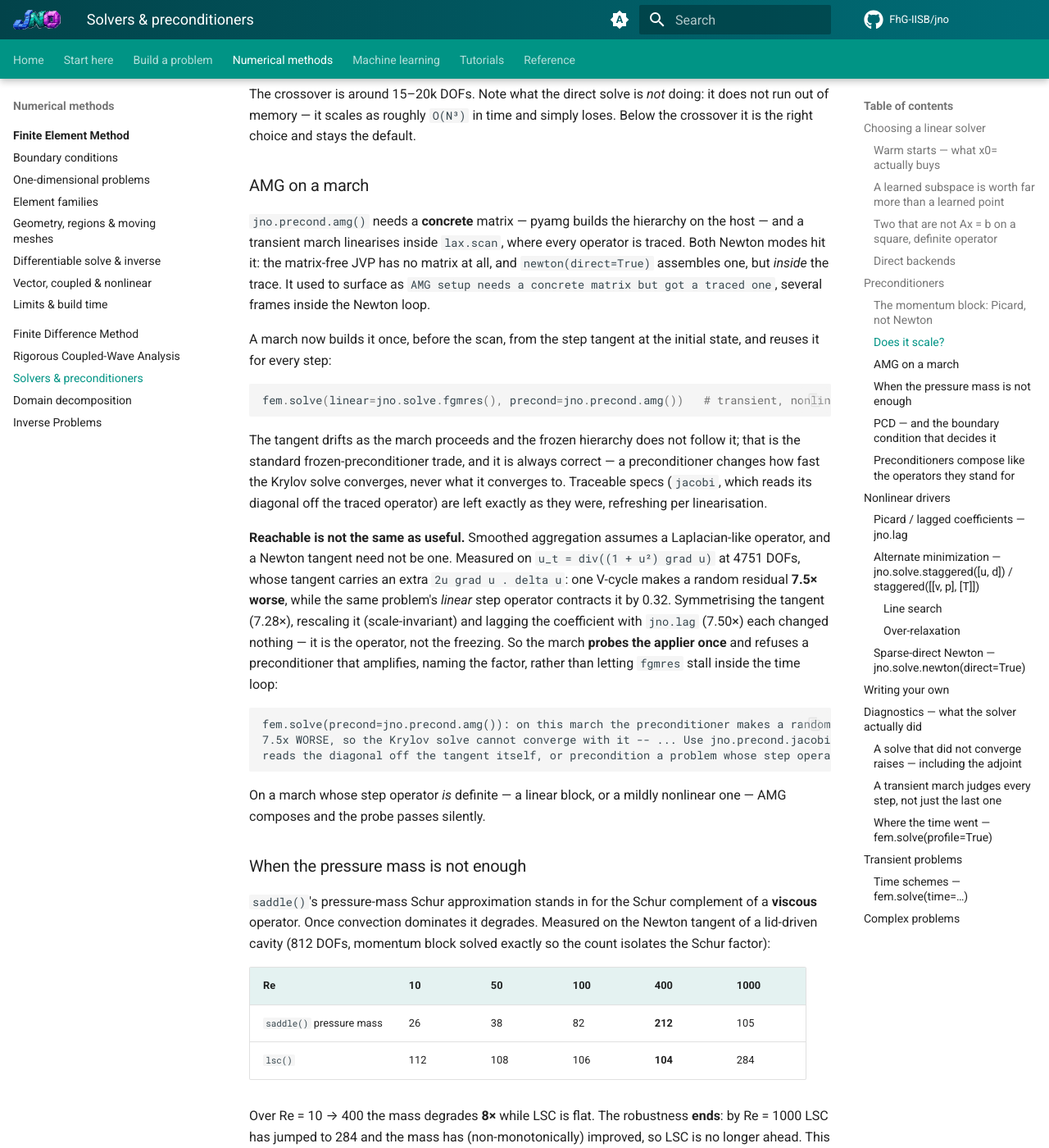
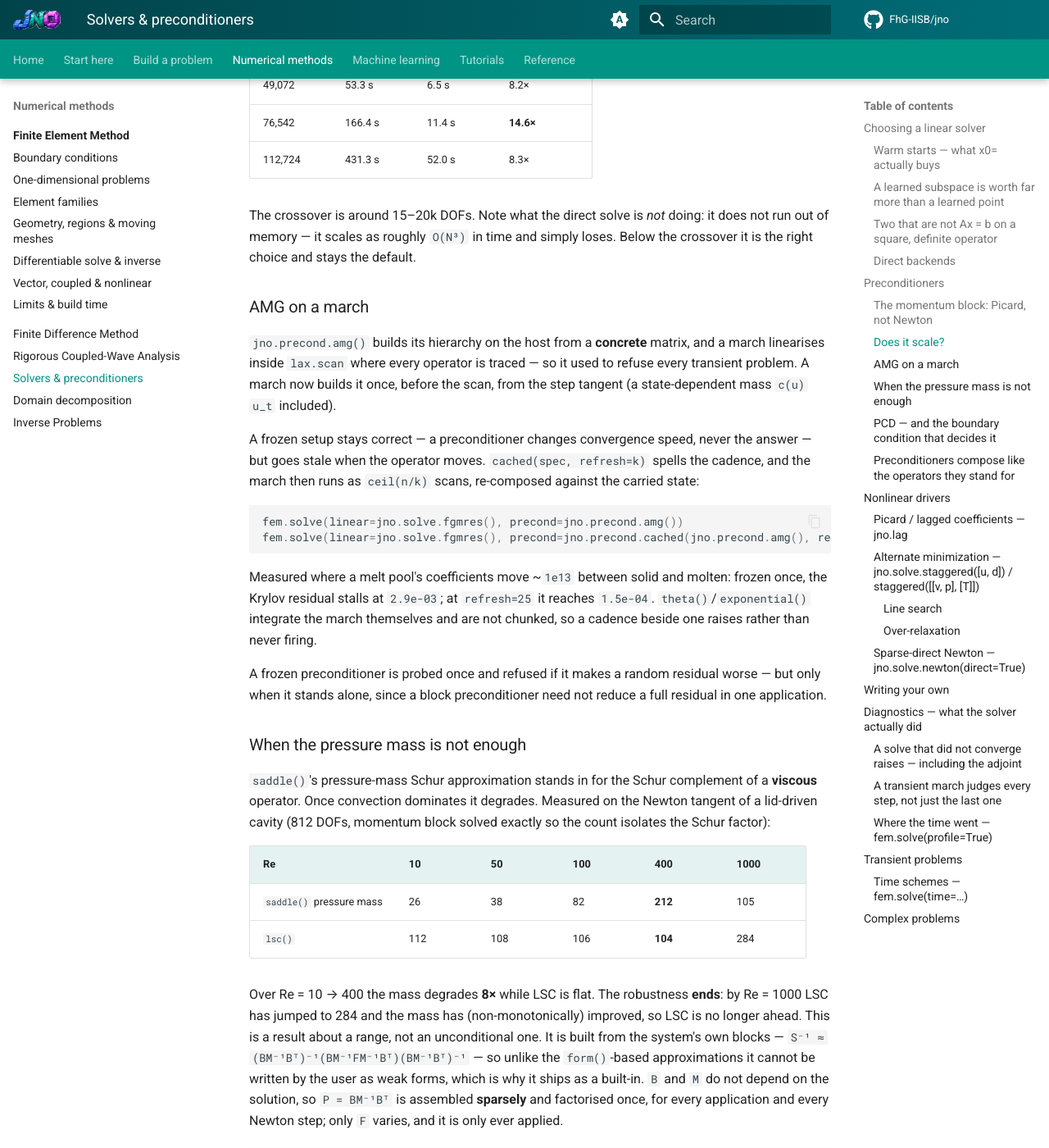
Before and after one commit to FhG-IISB/jNO, an MkDocs documentation site: the page built from docs/solvers.md, in a window 1280 px wide and 1400 px high, scrolled down 9022 px. Shown: the whole window at 82% size. Built offline with MkDocs 1.6.1 and Material for MkDocs 9.7.7, drawn with Linux system fonts in a browser that asks for light colours; comment, search, counter and statistics services are not loaded; some of the changed text lies outside the part shown.

Commit message:
Documentation catches up with the branch
The AMG-on-a-march section predated three of its own commits: it described the
applier probe as unconditional (it applies only to a spec that stands alone, since a
block preconditioner need not reduce a full residual in one application -- measured,
triangular with an inner LU amplifies 735x and converges), said nothing about the
refresh cadence, and predated state-dependent-mass support. It now carries the
cadence with its measured numbers (2.9e-03 frozen -> 1.5e-04 at refresh=25, and
1.4e-04 at refresh=10 for 18% more wall time) and the freezing win it trades against
(391 s / 1.94 GB against 1871 s / 14.39 GB).

lu(backend="host", reuse=False) was documented in its docstring but missing from the
solver table it is chosen from.

And three refusals that shipped undocumented: a temporal order nested in a product
chain or an operator argument, a march whose absolute atol sits above the form's own
residual scale, and a tag predicate that re-names a geometry face.

````diff
--- a/docs/solvers.md
+++ b/docs/solvers.md
@@ -37,6 +37,7 @@
 | cuSolver refuses it, or is slow | `lu(backend="host")` | SuperLU on the host, driven from the device — same answer, same gradients. Often **faster** than cuSolver, and runs meshes it rejects |
 | **shift-invert eigs, or a constant-operator transient** | `lu(backend="cudss")` | NVIDIA cuDSS. Fastest **per solve** — caches the symbolic plan on the sparsity, so it survives a change of values. Needs the optional stack |
 | **a Newton loop** (or no GPU / a factorization too big for device memory) | `lu(backend="pardiso")` | Intel MKL PARDISO, multithreaded CPU. Fastest **factorization** — a Newton step reuses the analysis. x86-64 |
+| **a Newton march** (the tangent changes every iteration) | `lu(backend="host", reuse=False)` | the host factorization cache keys on the operator, so a never-repeating tangent fills it and leaks a factorization a step; `reuse=False` drops each one |
 | small systems / coarse blocks | `dense` | LAPACK, vmap-native |
 
 !!! warning "jNO warns you when this applies"
@@ -329,40 +330,25 @@
 
 ### AMG on a march
 
-`jno.precond.amg()` needs a **concrete** matrix — pyamg builds the hierarchy on the host — and a
-transient march linearises inside `lax.scan`, where every operator is traced. Both Newton modes hit it:
-the matrix-free JVP has no matrix at all, and `newton(direct=True)` assembles one, but *inside* the
-trace. It used to surface as `AMG setup needs a concrete matrix but got a traced one`, several frames
-inside the Newton loop.
+`jno.precond.amg()` builds its hierarchy on the host from a **concrete** matrix, and a march linearises
+inside `lax.scan` where every operator is traced — so it used to refuse every transient problem. A march
+now builds it once, before the scan, from the step tangent (a state-dependent mass `c(u) u_t` included).
 
-A march now builds it once, before the scan, from the step tangent at the initial state, and reuses it
-for every step:
+A frozen setup stays correct — a preconditioner changes convergence speed, never the answer — but goes
+stale when the operator moves. `cached(spec, refresh=k)` spells the cadence, and the march then runs as
+`ceil(n/k)` scans, re-composed against the carried state:
 
 ```python
-fem.solve(linear=jno.solve.fgmres(), precond=jno.precond.amg())   # transient, nonlinear — just works
+fem.solve(linear=jno.solve.fgmres(), precond=jno.precond.amg())                      # frozen once
+fem.solve(linear=jno.solve.fgmres(), precond=jno.precond.cached(jno.precond.amg(), refresh=25))
 ```
 
-The tangent drifts as the march proceeds and the frozen hierarchy does not follow it; that is the
-standard frozen-preconditioner trade, and it is always correct — a preconditioner changes how fast the
-Krylov solve converges, never what it converges to. Traceable specs (`jacobi`, which reads its diagonal
-off the traced operator) are left exactly as they were, refreshing per linearisation.
+Measured where a melt pool's coefficients move ~`1e13` between solid and molten: frozen once, the Krylov
+residual stalls at `2.9e-03`; at `refresh=25` it reaches `1.5e-04`. `theta()`/`exponential()` integrate
+the march themselves and are not chunked, so a cadence beside one raises rather than never firing.
 
-**Reachable is not the same as useful.** Smoothed aggregation assumes a Laplacian-like operator, and a
-Newton tangent need not be one. Measured on `u_t = div((1 + u²) grad u)` at 4751 DOFs, whose tangent
-carries an extra `2u grad u . delta u`: one V-cycle makes a random residual **7.5× worse**, while the
-same problem's *linear* step operator contracts it by 0.32. Symmetrising the tangent (7.28×), rescaling
-it (scale-invariant) and lagging the coefficient with `jno.lag` (7.50×) each changed nothing — it is the
-operator, not the freezing. So the march **probes the applier once** and refuses a preconditioner that
-amplifies, naming the factor, rather than letting `fgmres` stall inside the time loop:
-
-```
-fem.solve(precond=jno.precond.amg()): on this march the preconditioner makes a random residual
-7.5x WORSE, so the Krylov solve cannot converge with it -- ... Use jno.precond.jacobi(), which
-reads the diagonal off the tangent itself, or precondition a problem whose step operator is definite.
-```
-
-On a march whose step operator *is* definite — a linear block, or a mildly nonlinear one — AMG composes
-and the probe passes silently.
+A frozen preconditioner is probed once and refused if it makes a random residual worse — but only when it
+stands alone, since a block preconditioner need not reduce a full residual in one application.
 
 ### When the pressure mass is not enough
 
````
Also changed, not shown: docs/fem/limitations.md (+3 -0 lines).
